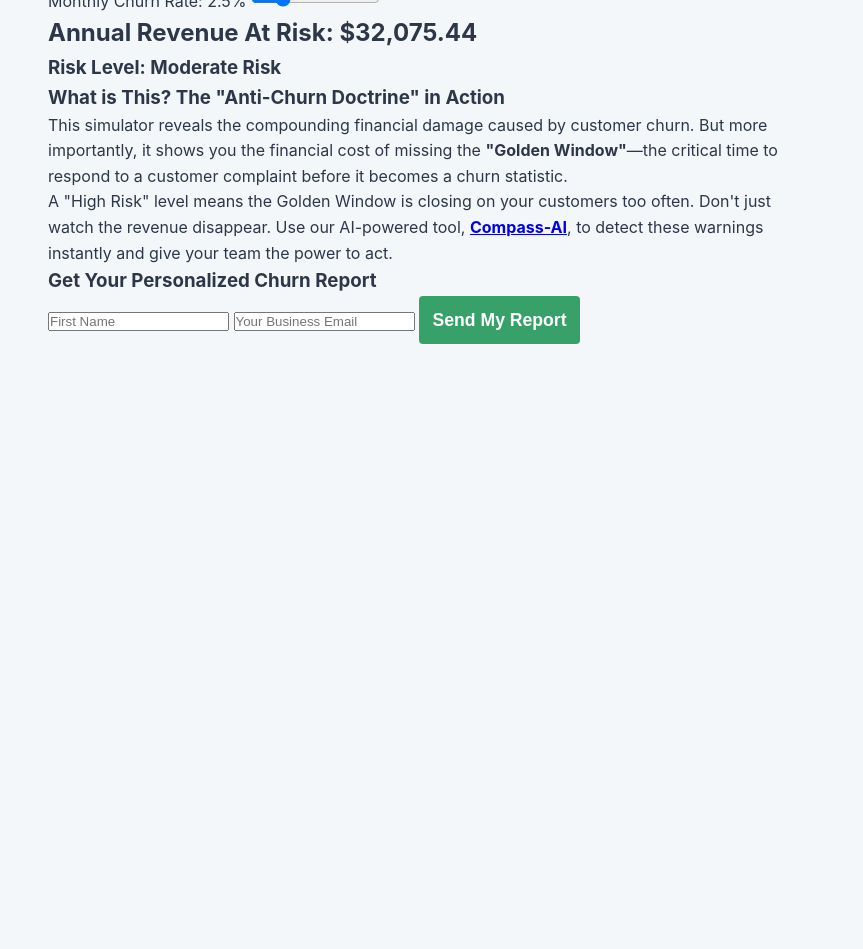
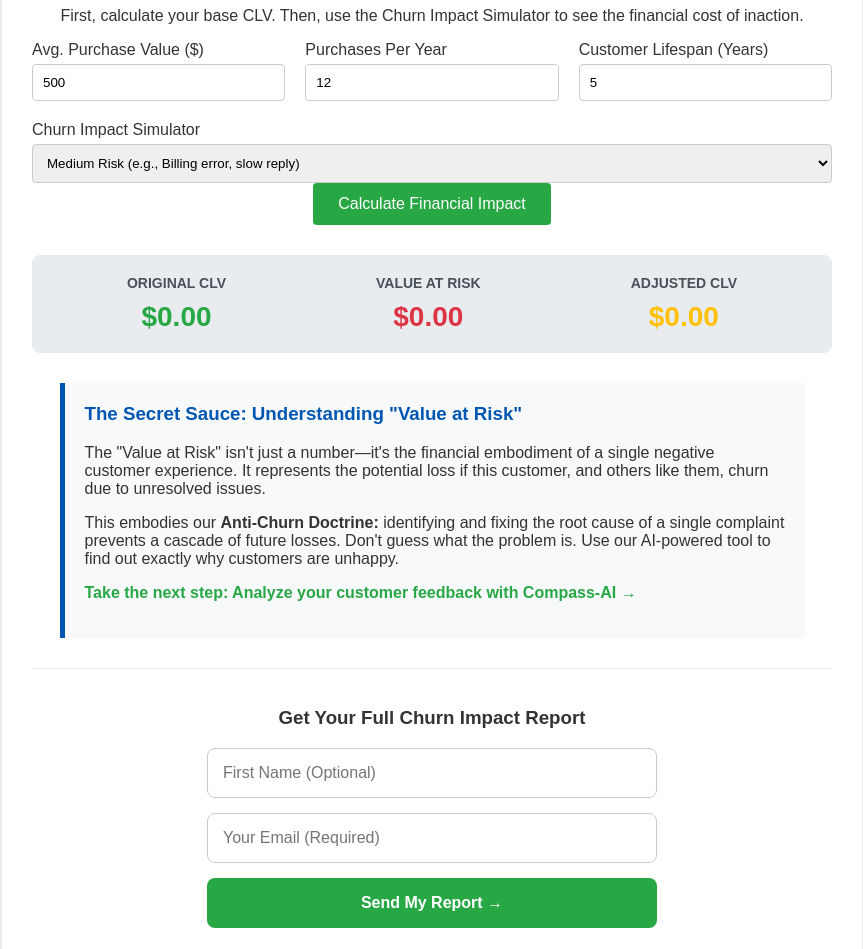
Before and after one commit to amrab05/CLV-Calculator, a website: page index.html in a window 1280 px wide. Shown: the part 160-1109 px from the top of the page, without its empty margins (208-1071 px from the left). Before the commit the page ends 800 px from the top, so only its background shows below. Drawn offline with Linux system fonts and the light colour scheme.

Commit message:
Fix 2 from Gemini error

```diff
--- a/index.html
+++ b/index.html
@@ -3,46 +3,75 @@
 <head>
     <meta charset="UTF-8">
     <meta name="viewport" content="width=device-width, initial-scale=1.0">
-  <title>CLV Calculator - AI Advisors Group</title>
-  <meta name="description" content="Calculate the real financial impact of customer churn on your business.">
+    <title>CLV & Churn Impact Calculator</title>
     <link rel="stylesheet" href="style.css">
-  <link rel="icon" href="/favicon.ico">
 </head>
 <body>
+    <div class="container">
+        <h1>How Much Revenue is a Single Complaint Putting at Risk?</h1>
+        <p>First, calculate your base CLV. Then, use the Churn Impact Simulator to see the financial cost of inaction.</p>
 
-  <main>
-    <h1>The Churn Impact Simulator</h1>
-    <p class="description">Visualize the hidden cost of customer churn before it's too late.</p>
+        <div class="calculator-section">
+            <div class="input-group">
+                <div class="input-field">
+                    <label for="avgPurchaseValue">Avg. Purchase Value ($)</label>
+                    <input type="number" id="avgPurchaseValue" value="500">
+                </div>
+                <div class="input-field">
+                    <label for="purchasesPerYear">Purchases Per Year</label>
+                    <input type="number" id="purchasesPerYear" value="12">
+                </div>
+                <div class="input-field">
+                    <label for="lifespan">Customer Lifespan (Years)</label>
+                    <input type="number" id="lifespan" value="5">
+                </div>
+            </div>
+            <div class="input-field" style="margin-top: 20px;">
+                <label for="churnRisk">Churn Impact Simulator</label>
+                <select id="churnRisk">
+                    <option value="0.10">Low Risk (e.g., Minor inconvenience)</option>
+                    <option value="0.25" selected>Medium Risk (e.g., Billing error, slow reply)</option>
+                    <option value="0.50">High Risk (e.g., Product failure, rude service)</option>
+                    <option value="0.75">Critical Risk (e.g., Data breach, public safety issue)</option>
+                </select>
+            </div>
+            <button onclick="calculateImpact()">Calculate Financial Impact</button>
+        </div>
 
-    <div class="calculator">
-      <div class="slider-group">
-        <label for="revenue">Monthly Recurring Revenue (MRR): $<span id="revenueValue">100,000</span></label>
-        <input type="range" id="revenue" class="slider" min="10000" max="1000000" step="10000" value="100000">
+        <div class="results">
+            <div class="result-item">
+                <h4>Original CLV</h4>
+                <p id="originalClv">$0.00</p>
             </div>
-      <div class="slider-group">
-        <label for="churn">Monthly Churn Rate: <span id="churnValue">2.5</span>%</label>
-        <input type="range" id="churn" class="slider" min="0.5" max="10" step="0.1" value="2.5">
+            <div class="result-item">
+                <h4>Value at Risk</h4>
+                <p id="valueAtRisk">$0.00</p>
+            </div>
+            <div class="result-item">
+                <h4>Adjusted CLV</h4>
+                <p id="adjustedClv">$0.00</p>
             </div>
         </div>
 
-    <div class="results">
-      <h2>Annual Revenue At Risk: <span class="text-blue-400" id="annualLoss">$32,075.44</span></h2>
-      <h3>Risk Level: <span id="riskLevel">Moderate Risk</span></h3>
+        <!-- === NEW STRATEGIC HOOK SECTION === -->
+        <div class="explanation-section">
+            <h3>The Secret Sauce: Understanding "Value at Risk"</h3>
+            <p>The "Value at Risk" isn't just a number—it's the financial embodiment of a single negative customer experience. It represents the potential loss if this customer, and others like them, churn due to unresolved issues.</p>
+            <p>This embodies our <strong>Anti-Churn Doctrine:</strong> identifying and fixing the root cause of a single complaint prevents a cascade of future losses. Don't guess what the problem is. Use our AI-powered tool to find out exactly why customers are unhappy.</p>
+            <p><strong><a href="https://compass.aiadvisorsgroup.co/" target="_blank" rel="noopener noreferrer">Take the next step: Analyze your customer feedback with Compass-AI →</a></strong></p>
+        </div>
+        <!-- === END OF NEW SECTION === -->
+
+        <div class="report-section">
+            <h3>Get Your Full Churn Impact Report</h3>
+            <form id="reportForm">
+                <input type="text" id="firstName" placeholder="First Name (Optional)" class="form-element">
+                <input type="email" id="email" placeholder="Your Email (Required)" required class="form-element">
+                <button type="submit" class="form-element">Send My Report →</button>
+            </form>
         </div>
 
-    <!-- --- UX UPGRADE & THE HOOK --- -->
-    <div class="explanation-section">
-      <h3>What is This? The "Anti-Churn Doctrine" in Action</h3>
-      <p>This simulator reveals the compounding financial damage caused by customer churn. But more importantly, it shows you the financial cost of missing the <strong>"Golden Window"</strong>—the critical time to respond to a customer complaint before it becomes a churn statistic.</p>
-      <p>A "High Risk" level means the Golden Window is closing on your customers too often. Don't just watch the revenue disappear. Use our AI-powered tool, <strong><a href="https://compass.aiadvisorsgroup.co/" target="_blank" rel="noopener noreferrer">Compass-AI</a></strong>, to detect these warnings instantly and give your team the power to act.</p>
     </div>
-    <!-- --- END UX UPGRADE --- -->
-
-    <div class="lead-gen">
-      <h3>Get Your Personalized Churn Report</h3>
-      <form id="report-form">
-        <input type="text" id="firstName" placeholder="First Name" required class="input-field">
-        <input type="email" id="email" placeholder="Your Business Email" required class="input-field">
-        <button type="submit" class="button">Send My Report</button>
-      </form>
-      <p class="status" id="statusMessage"></p>
+    <script src="script.js"></script>
+</body>
+</html>
--- a/style.css
+++ b/style.css
@@ -1,36 +1,159 @@
-/* CLV Calculator - style.css (v1.2 - Churn Impact Simulator) */
-:root {
-    --bg-main: #f4f7f9; --bg-container: #ffffff; --text-dark: #2d3748;
-    --text-light: #718096; --accent-green: #38a169; --accent-green-hover: #2f855a;
-    --accent-red: #e53e3e; --accent-orange: #dd6b20; --logo-purple: #4c3c7a;
-    --border-color: #e2e8f0; --font-family: -apple-system, BlinkMacSystemFont, 'Segoe UI', Roboto, 'Helvetica Neue', Arial, sans-serif; --shadow: 0 4px 6px rgba(0,0,0,0.05);
+body {
+    font-family: Arial, sans-serif;
+    background-color: #f4f7f6;
+    color: #333;
+    margin: 0;
+    padding: 20px;
+    display: flex;
+    justify-content: center;
+    align-items: center;
+    min-height: 100vh;
 }
-* { box-sizing: border-box; margin: 0; padding: 0; }
-body { font-family: var(--font-family); background-color: var(--bg-main); color: var(--text-dark); line-height: 1.6; }
-header { background-color: var(--bg-container); padding: 1.25rem 2rem; border-bottom: 1px solid var(--border-color); box-shadow: var(--shadow); display: flex; align-items: center; justify-content: space-between; }
-.logo-text-main { font-size: 1.75rem; font-weight: 700; color: var(--logo-purple); }
-.logo-text-branding { font-size: 1rem; font-weight: 500; color: var(--text-light); }
-main { max-width: 800px; margin: 2rem auto; padding: 0 1rem; }
-#calculator-section { background-color: var(--bg-container); padding: 2.5rem; border-radius: 8px; box-shadow: var(--shadow); }
-h1 { font-size: 2.25rem; text-align: center; margin-bottom: 0.5rem; }
-.subtitle { text-align: center; color: var(--text-light); margin-bottom: 2.5rem; max-width: 600px; margin-left: auto; margin-right: auto; }
-#clv-form { display: flex; flex-direction: column; gap: 1.5rem; }
-.input-grid { display: grid; grid-template-columns: repeat(3, 1fr); gap: 1rem; }
-.input-group { display: flex; flex-direction: column; }
-.input-group label { margin-bottom: 0.5rem; font-weight: 600; color: var(--text-dark); }
-.input-group input, .input-group select { width: 100%; padding: 0.75rem; border: 1px solid var(--border-color); border-radius: 4px; font-size: 1rem; }
-.input-group input:focus, .input-group select:focus { outline: none; border-color: var(--accent-green); box-shadow: 0 0 0 2px rgba(56, 161, 105, 0.2); }
-button { padding: 0.85rem; font-size: 1.1rem; font-weight: bold; color: white; background-color: var(--accent-green); border: none; border-radius: 4px; cursor: pointer; transition: background-color 0.2s; }
-button:hover { background-color: var(--accent-green-hover); }
-#results-container { margin-top: 2.5rem; padding-top: 2rem; border-top: 2px solid var(--border-color); }
-.results-grid { display: grid; grid-template-columns: repeat(3, 1fr); gap: 1rem; text-align: center; }
-.result-box h2 { font-size: 1rem; color: var(--text-light); font-weight: 500; margin-bottom: 0.25rem; text-transform: uppercase; }
-.result-box p { font-size: 2.5rem; font-weight: 700; }
-.original-value { color: var(--accent-green); }
-.lost-value { color: var(--accent-red); }
-.adjusted-value { color: var(--accent-orange); }
-#lead-capture-section { text-align: center; margin-top: 2.5rem; padding: 2rem; background-color: #f7fafc; border-radius: 8px; border: 1px solid var(--border-color); }
-#lead-capture-section h3 { margin-top: 0; }
-#email-report-form { max-width: 400px; margin: 1.5rem auto 0 auto; }
-footer { text-align: center; padding: 2rem 1rem; margin-top: 2rem; color: var(--text-light); font-size: 0.9rem; }
-@media (max-width: 768px) { .logo-text-branding { display: none; } .input-grid, .results-grid { grid-template-columns: 1fr; } }
+
+.container {
+    background: #fff;
+    padding: 30px;
+    border-radius: 8px;
+    box-shadow: 0 4px 10px rgba(0,0,0,0.1);
+    width: 100%;
+    max-width: 800px;
+    text-align: center;
+}
+
+h1 {
+    color: #0056b3;
+}
+
+.calculator-section, .report-section {
+    margin-bottom: 30px;
+}
+
+.input-group {
+    display: flex;
+    justify-content: space-between;
+    margin-bottom: 20px;
+    gap: 20px;
+}
+
+.input-field {
+    display: flex;
+    flex-direction: column;
+    text-align: left;
+    flex: 1;
+}
+
+input[type="number"], select {
+    padding: 10px;
+    border-radius: 4px;
+    border: 1px solid #ccc;
+    margin-top: 5px;
+}
+
+button {
+    background-color: #28a745;
+    color: white;
+    padding: 12px 25px;
+    border: none;
+    border-radius: 4px;
+    cursor: pointer;
+    font-size: 16px;
+    transition: background-color 0.2s ease;
+}
+
+button:hover {
+    background-color: #218838;
+}
+
+.results {
+    display: flex;
+    justify-content: space-around;
+    padding: 20px;
+    background-color: #e9ecef;
+    border-radius: 8px;
+    margin-top: 20px;
+}
+
+.result-item {
+    text-align: center;
+}
+
+.result-item h4 {
+    margin: 0 0 10px 0;
+    color: #495057;
+    font-size: 14px;
+    text-transform: uppercase;
+}
+
+.result-item p {
+    margin: 0;
+    font-size: 28px;
+    font-weight: bold;
+}
+
+#originalClv { color: #28a745; }
+#valueAtRisk { color: #dc3545; }
+#adjustedClv { color: #ffc107; }
+
+.report-section {
+    border-top: 1px solid #eee;
+    padding-top: 20px;
+    margin-top: 30px;
+}
+
+/* === FORM STYLES === */
+.form-element {
+  display: block;
+  box-sizing: border-box;
+  width: 90%;
+  max-width: 450px;
+  height: 50px;
+  margin: 0 auto 15px auto;
+  padding: 0 15px;
+  font-size: 1rem;
+  border-radius: 8px;
+}
+
+.form-element[type="text"],
+.form-element[type="email"] {
+  border: 1px solid #ccc;
+  color: #333;
+}
+
+.form-element[type="submit"] {
+  border: none;
+  cursor: pointer;
+  font-weight: bold;
+  color: white;
+  background-color: #28a745;
+  transition: background-color 0.2s ease;
+}
+
+.form-element[type="submit"]:hover {
+    background-color: #218838;
+}
+
+/* === NEW EXPLANATION SECTION STYLES === */
+
+.explanation-section {
+    text-align: left;
+    max-width: 700px;
+    margin: 30px auto;
+    padding: 20px;
+    background-color: #f8f9fa;
+    border-left: 5px solid #0056b3;
+}
+
+.explanation-section h3 {
+    margin-top: 0;
+    color: #0056b3;
+}
+
+.explanation-section a {
+    color: #28a745; /* Green link to match our button */
+    font-weight: bold;
+    text-decoration: none;
+}
+
+.explanation-section a:hover {
+    text-decoration: underline;
+}
```
Lines whose indentation alone changed are shown as unchanged.
